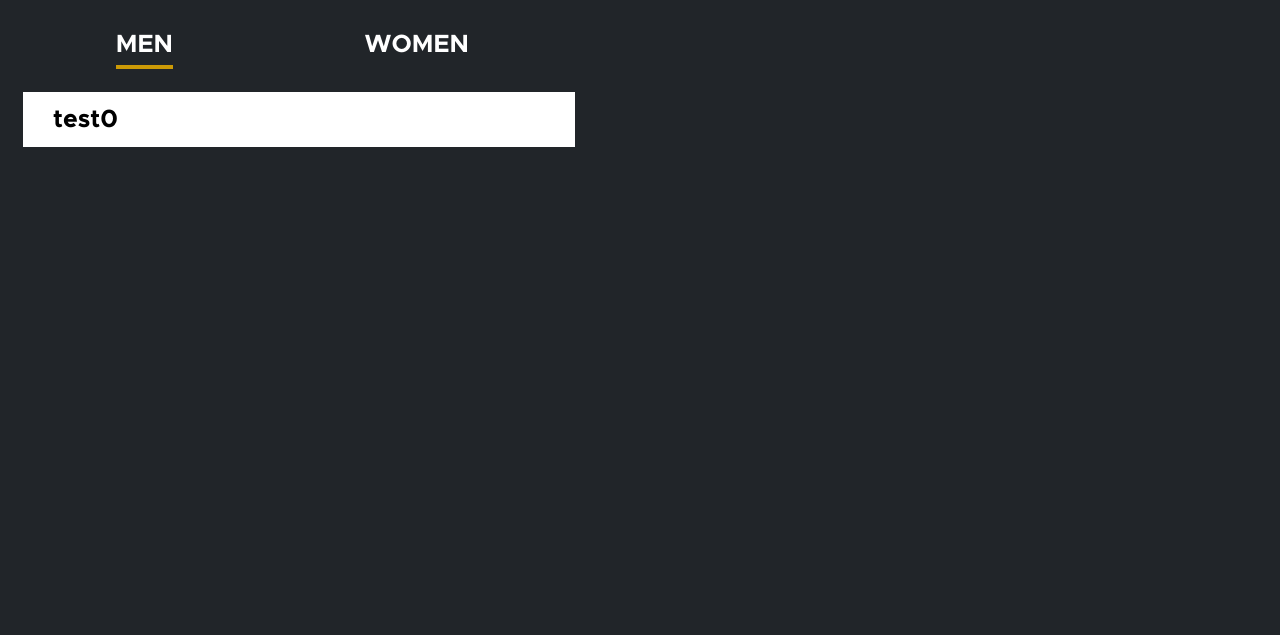
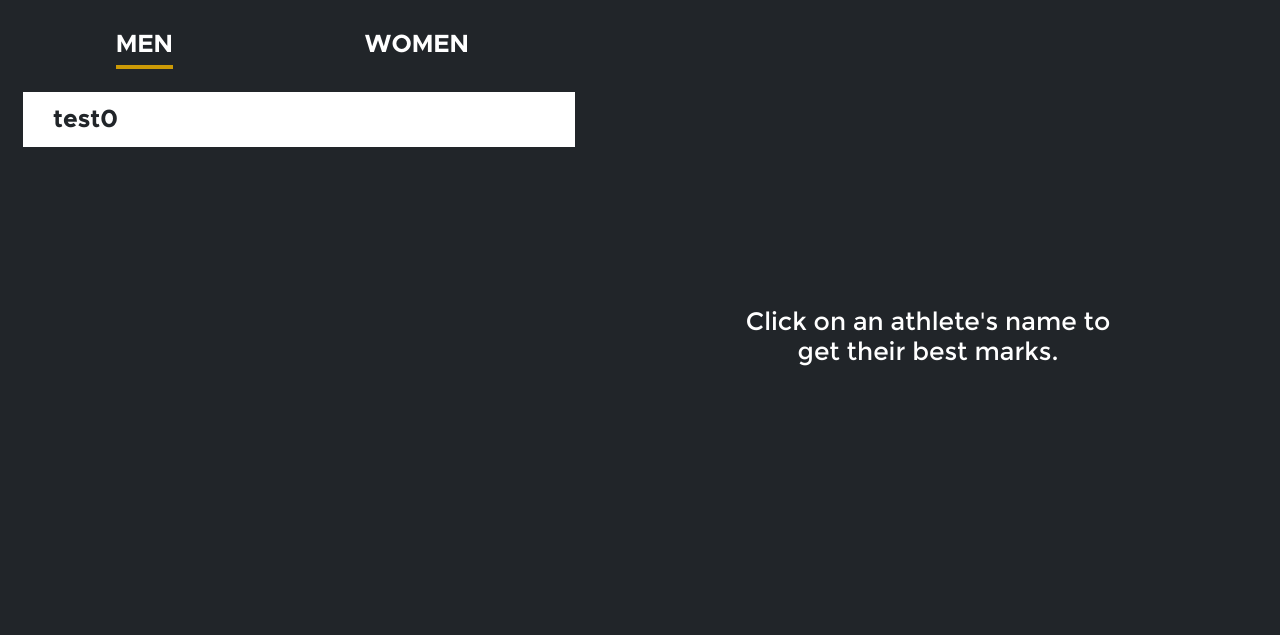
Before and after one commit to its-geoff/gold-medal-statistics, a Django app: page /stats/men/ in a window 1280 px wide. Shown: the part 75-710 px from the top of the page. Run offline with Django 4.2, Linux system fonts and the light colour scheme; data comes from the database, SQL or seed files in the repository.

Commit message:
finished basic layout with athlete list and profile frame

```diff
--- a/django/marks/static/gms/style.css
+++ b/django/marks/static/gms/style.css
@@ -150,7 +150,7 @@ input {
    border: none;
    padding: 5px 25px;
    font-size: 20px;
-   color: black;
+   color: #212529;
    background-color: #cc9a06;
    text-align: center;
 }
@@ -183,10 +183,8 @@ input {
    width: 12vw;
 }
 
-/* stats */
-
 /* gender_nav */
-.gender_nav {
+.gender-nav {
    clear: left;
    overflow: auto;
    align-items: center;
@@ -200,10 +198,12 @@ input {
    width: 40vw;
 }
 
+/* stats */
+
 .name {
    font-family: "Metropolis Bold";
    font-size: 25px;
-   color: black;
+   color: #212529;
 }
 
 .blank {
@@ -212,3 +212,27 @@ input {
    background-color: none;
    width: 40vw;
 }
+
+/* athlete profile */
+.active-frame {
+   border: 4px solid #fff;
+}
+
+.blank-frame {
+   border: none;
+}
+
+.bold-blank {
+   display: flex;
+   position: absolute;
+   left: 53.5vw;
+   bottom: 8vh;
+   width: 38vw;
+   height: 75vh;
+   font-family: "Montserrat Regular";
+   font-size: 25px;
+   color: white;
+   text-align: center;
+   justify-content: center;
+   align-items: center;
+}
--- a/django/marks/templates/gms/gender_nav.html
+++ b/django/marks/templates/gms/gender_nav.html
@@ -12,7 +12,7 @@
 
    <link rel="stylesheet" href="{% static 'gms/style.css' %}">
 
-   <div class="gender_nav">
+   <div class="gender-nav">
       <nav>
          <ul>
             <!-- sets the current page as active -->
--- a/django/marks/templates/gms/men.html
+++ b/django/marks/templates/gms/men.html
@@ -36,6 +36,18 @@
       </tr>
    </table>
    {% endif %}
+   {% if page == "men" %}
+   <p class="blank-frame bold-blank">Click on an athlete's name to<br>get their
+      best marks.</p>
+   {% else %}
+   <div class="frame active-frame">
+      <table>
+         <tr>
+            <td class="bold-blank">{{ athlete.get_name_text }}</td>
+         </tr>
+      </table>
+   </div>
+   {% endif %}
 </body>
 
 </html>
--- a/django/marks/templates/gms/navbar.html
+++ b/django/marks/templates/gms/navbar.html
@@ -32,13 +32,11 @@
             <li><a href="/about/">ABOUT</a></li>
             <li><a href="/scores/" class="active">SCORES</a></li>
             <li><a href="/stats/">STATS</a></li>
-            {% elif page == "stats" or page == "men" or page == "women" %}
+            {% elif page == "stats" or page == "men" or page == "women" or page == "profile" %}
             <li><a href="/home/">HOME</a></li>
             <li><a href="/about/">ABOUT</a></li>
             <li><a href="/scores/">SCORES</a></li>
             <li><a href="/stats/" class="active">STATS</a></li>
-            {% else %}
-            <li>{{ page }}</li>
             {% endif %}
          </ul>
       </nav>
--- a/django/marks/templates/gms/stats.html
+++ b/django/marks/templates/gms/stats.html
@@ -36,6 +36,8 @@
       </tr>
    </table>
    {% endif %}
+   <p class="blank-frame bold-blank">Click on an athlete's name to<br>get their
+      best marks.</p>
 </body>
 
 </html>
--- a/django/marks/views.py
+++ b/django/marks/views.py
@@ -57,6 +57,7 @@ def new_entry(request):
 
 def stats(request):
    page = "stats"
+   print(page)
    men_list = Athlete.objects.filter(gender = "men")
    women_list = Athlete.objects.filter(gender = "women")
    template = loader.get_template('gms/stats.html')
@@ -89,7 +90,7 @@ def women(request):
    return render(request, 'gms/women.html', {'women_list': women_list, 'page': page})
 
 def men_profile(request, name):
-   page = "men"
+   page = "profile"
    athlete = Athlete.objects.filter(name = name)
    template = loader.get_template('gms/men.html')
    context = {
@@ -99,7 +100,7 @@ def men_profile(request, name):
    return render(request, 'gms/men.html', {'profile': athlete, 'page': page})
 
 def women_profile(request, name):
-   page = "women"
+   page = "profile"
    athlete = Athlete.objects.filter(name = name)
    template = loader.get_template('gms/women.html')
    context = {
```
Also changed, not shown: django/marks/templates/gms/women.html (+12 -0 lines).
